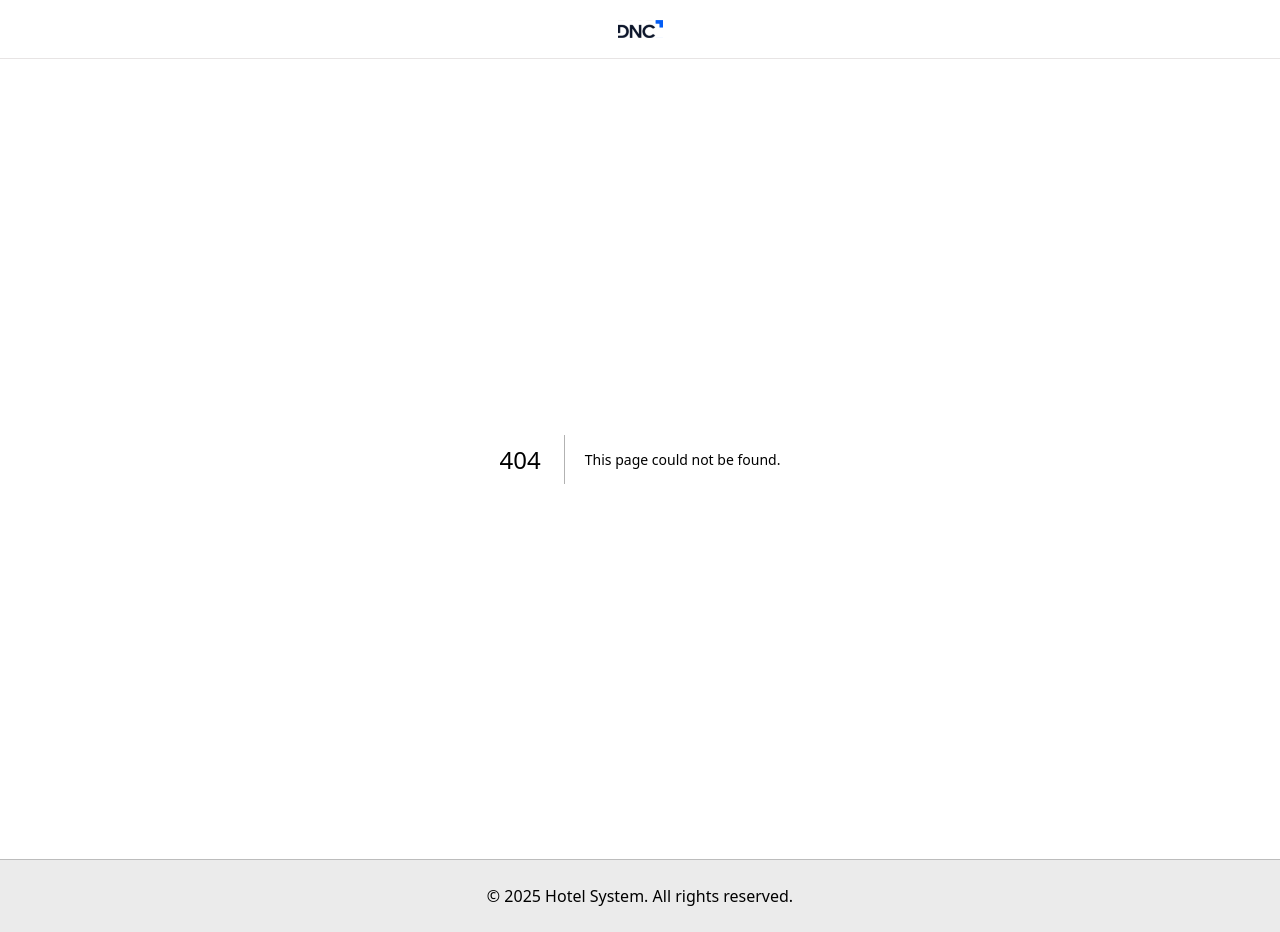
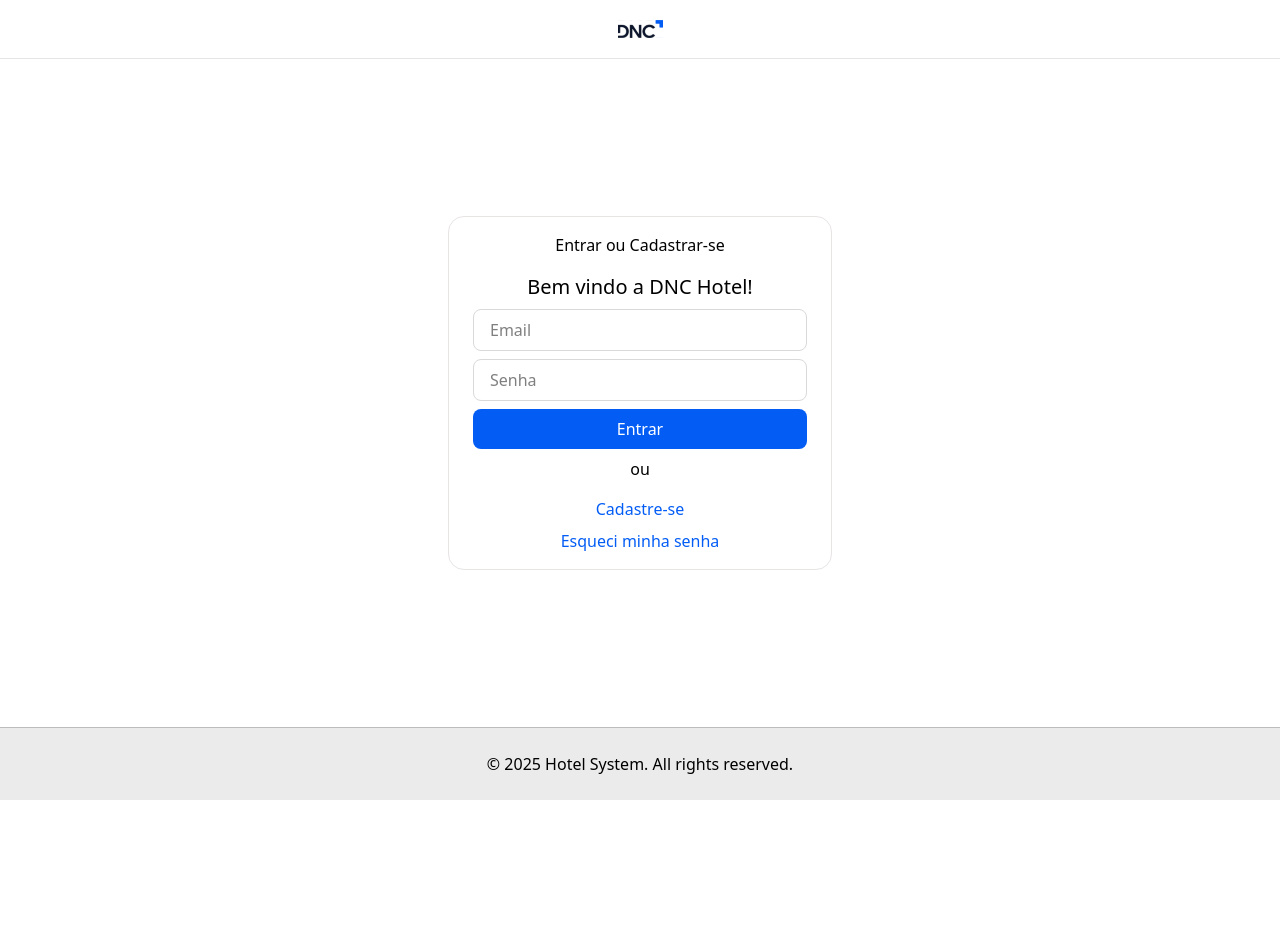
Before and after one commit to rodrigo-falcao/Hotel-System-Frontend, a Next.js app: page /login in a window 1280 px wide. Before the commit this address had no page. After the commit the page ends 800 px from the top, so only its background shows below. Built offline with nearby package versions, Linux system fonts and the light colour scheme.

Commit message:
Feat:Create Login page

```diff
--- a/src/app/globals.css
+++ b/src/app/globals.css
@@ -14,7 +14,7 @@
 body {
   height: 100vh;
   color: var(--black-color);
-  background-color: var(--bg-snow-white);
+  background-color: #ffffff;
   display: flex;
   flex-direction: column;
   justify-content: space-between;
--- /dev/null
+++ b/src/app/login/page.tsx
@@ -0,0 +1,20 @@
+import TextField from "@/components/form/TextField";
+import Button from "@/components/Button";
+import CustomLink from "@/components/Link";
+
+export default function LoginPage() {
+    return (
+        <article className="max-w-96 w-full flex flex-col items-center justify-center py-4 px-6 border border-light-grey-400 rounded-2xl">
+            <span>Entrar ou Cadastrar-se</span>
+            <h3 className="w-full text-center text-xl pt-4">Bem vindo a DNC Hotel!</h3>
+            <form className="w-full flex flex-col items-center justify-center">
+                <TextField label="Email" id="email" name="email" type="email" className="mt-2" required/>
+                <TextField label="Senha" id="password" name="password" type="password" className="mt-2" required/>
+                <Button type="submit" appearance="primary" className="mt-2">Entrar</Button>
+            </form>
+            <span className="my-2">ou</span>
+            <CustomLink href="/register" className="my-2">Cadastre-se</CustomLink>
+            <CustomLink href="/forgot-password">Esqueci minha senha</CustomLink>
+        </article>
+    );
+}
--- a/src/app/teste/page.tsx
+++ /dev/null
@@ -1,10 +0,0 @@
-import CustomLink from "@/components/Link";
-
-export default function Teste() {
-    return (
-        <section>
-        Pagina Teste
-        <CustomLink href="/">Home</CustomLink>
-        </section>
-    );
-}
--- /dev/null
+++ b/src/components/Button/index.tsx
@@ -0,0 +1,37 @@
+import { ButtonHTMLAttributes } from "react";
+
+type AppearanceType = "primary" | "secondary";
+
+type ButtonProps = ButtonHTMLAttributes<HTMLButtonElement> & {
+    appearance?: AppearanceType;
+    };
+
+    const getAppearanceStyle = (appearance: AppearanceType) =>
+    ({
+        primary:
+        "bg-main-brand-blue-500 text-white hover:bg-main-brand-blue-600 active:bg-main-brand-blue-700 focus:outline-none focus:ring focus:ring-main-brand-blue-300",
+        secondary:
+        "bg-none border-none text-main-brand-blue-500 hover:bg-snow-white active:bg-snow-white focus:outline-none focus:ring focus:ring-main-brand-blue-300",
+    }[appearance]);
+
+    const Button = ({
+    onClick,
+    children,
+    appearance = "primary",
+    className,
+    }: ButtonProps) => {
+    const commonStyles =
+        "py-2 px-6 w-full border-none rounded-lg font-medium disabled:bg-slate-300 disabled:cursor-not-allowed";
+    const appearanceStyles = getAppearanceStyle(appearance);
+
+    return (
+        <button
+        className={`${commonStyles} ${appearanceStyles} ${className}`}
+        onClick={onClick}
+        >
+        {children}
+        </button>
+    );
+};
+
+export default Button;
```
